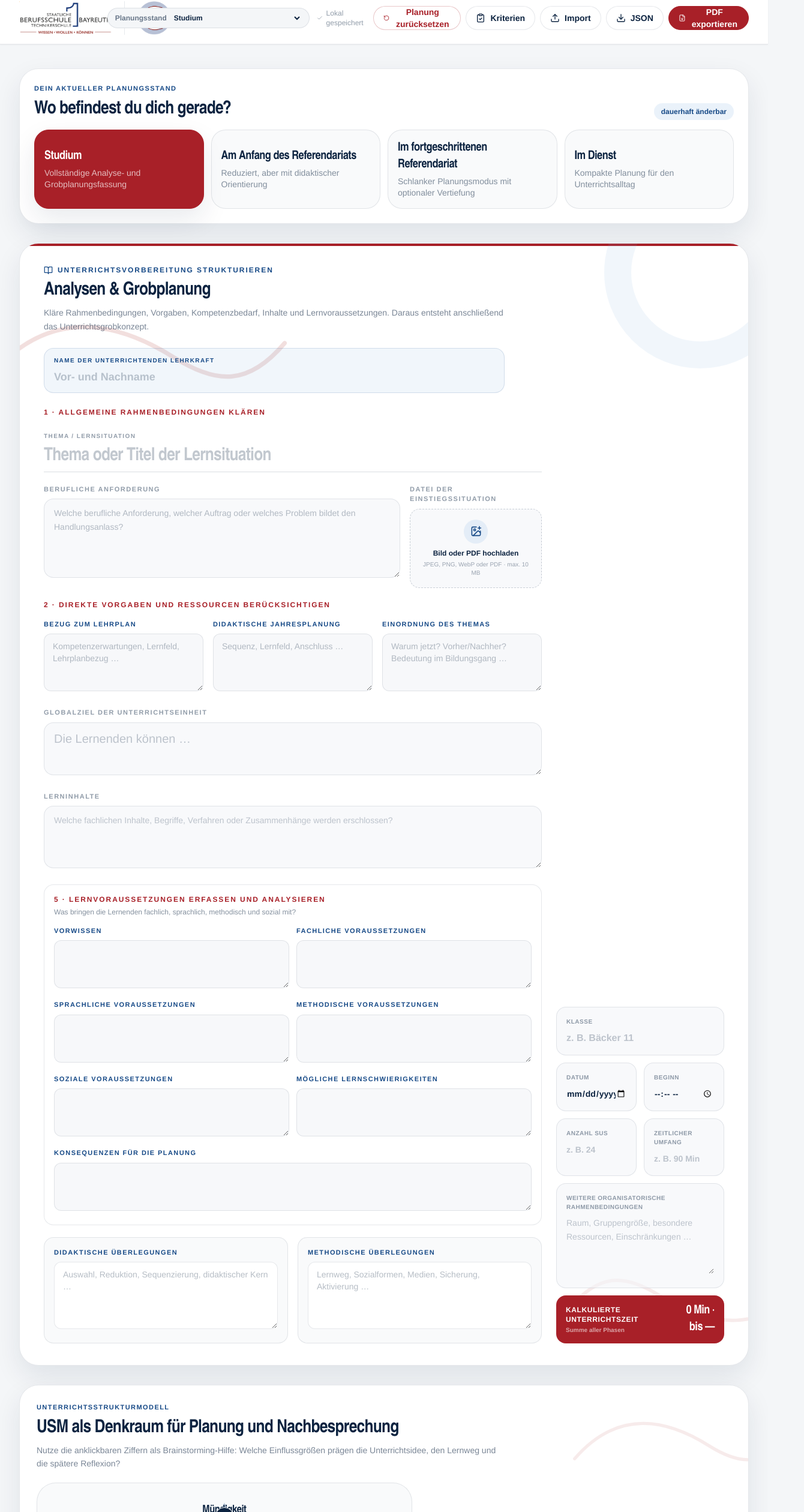
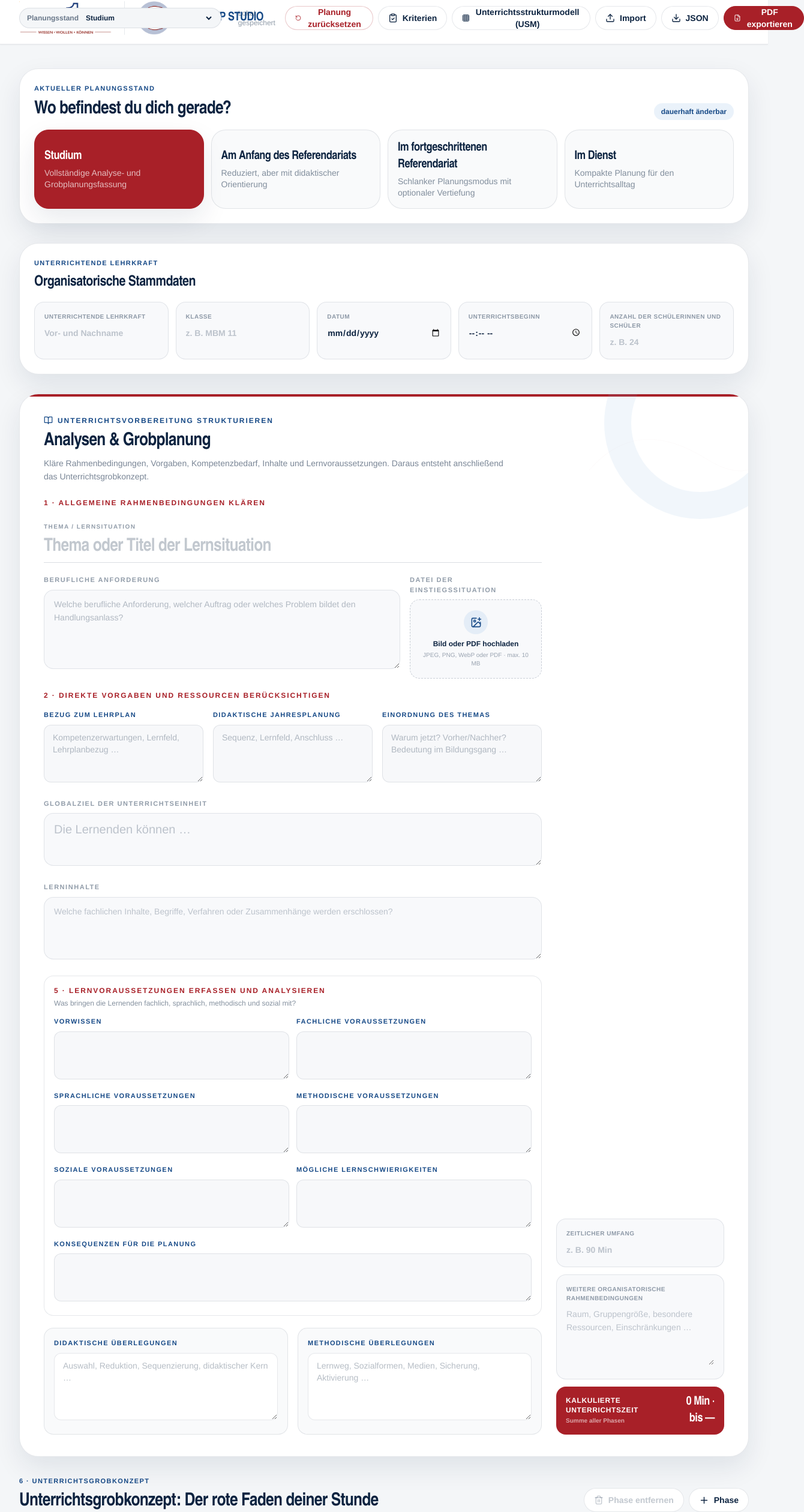
Before and after one commit to hackij/UVP-Planungstool, a React (Vite) app: page / in a window 1280 px wide. Shown: the part 13-2533 px from the top of the page at 60% size, 1340 px wide, since content can reach past the window. Built offline with nearby package versions, Linux system fonts and the light colour scheme.

Commit message:
Polish UVP layout and USM modal

```diff
--- a/src/App.tsx
+++ b/src/App.tsx
@@ -187,6 +187,7 @@ export default function App() {
   const [draggedId, setDraggedId] = useState<string | null>(null);
   const [compactDetailsOpen, setCompactDetailsOpen] = useState(false);
   const [mindmapDraft, setMindmapDraft] = useState("");
+  const [usmOpen, setUsmOpen] = useState(false);
   const [activeUsmItem, setActiveUsmItem] = useState<number | null>(null);
   const importRef = useRef<HTMLInputElement>(null);
   const situationImageRef = useRef<HTMLInputElement>(null);
@@ -201,7 +202,6 @@ export default function App() {
   const showExtendedBlocks = !isInServiceMode && (isStudentMode || compactDetailsOpen);
   const showMindmap = !isInServiceMode && (isStudentMode || (plan.targetAudience === "ref-beginning" && compactDetailsOpen));
   const showCoreAnalyses = !isInServiceMode;
-  const showUsmModel = !isInServiceMode;
   const showCompactOptionalBlocks = !isInServiceMode && (isAdvancedRefMode || compactDetailsOpen);
 
   useEffect(() => {
@@ -214,11 +214,12 @@ export default function App() {
   }, [plan]);
 
   useEffect(() => {
-    if (!criteriaOpen && !verbCatalogOpen && activeUsmItem == null) return;
+    if (!criteriaOpen && !verbCatalogOpen && !usmOpen && activeUsmItem == null) return;
     const handleKey = (event: KeyboardEvent) => {
       if (event.key !== "Escape") return;
       setCriteriaOpen(false);
       setVerbCatalogOpen(null);
+      setUsmOpen(false);
       setActiveUsmItem(null);
     };
     const previousOverflow = document.body.style.overflow;
@@ -228,7 +229,7 @@ export default function App() {
       document.body.style.overflow = previousOverflow;
       window.removeEventListener("keydown", handleKey);
     };
-  }, [criteriaOpen, verbCatalogOpen, activeUsmItem]);
+  }, [criteriaOpen, verbCatalogOpen, usmOpen, activeUsmItem]);
 
   const updatePlan = <K extends keyof Plan>(key: K, value: Plan[K]) => setPlan((old) => ({ ...old, [key]: value }));
   const updatePhase = (id: string, patch: Partial<Phase>) =>
@@ -398,6 +399,10 @@ export default function App() {
                 Kriterien
                 {checkedCriteria > 0 && <span className="rounded-full bg-lime px-2 py-0.5 text-[10px] text-ink">{checkedCriteria}/{EXAM_CRITERIA_COUNT}</span>}
               </button>
+              <button className="icon-btn" onClick={() => { setUsmOpen(true); setActiveUsmItem(null); }}>
+                <Grid3X3 size={16} />
+                Unterrichtsstrukturmodell (USM)
+              </button>
               <button className="icon-btn" onClick={() => importRef.current?.click()}><Upload size={16} />Import</button>
               <button className="icon-btn" onClick={exportJson}><Download size={16} />JSON</button>
               <button className="icon-btn border-clay bg-clay text-white hover:border-clay hover:bg-[#8d1920]" onClick={() => window.print()}><FileDown size={16} />PDF exportieren</button>
@@ -420,6 +425,7 @@ export default function App() {
               </label>
               <button className="icon-btn border-clay/25 text-clay" onClick={resetPlan}><RotateCcw size={16} />Planung zurücksetzen</button>
               <button className="icon-btn" onClick={() => { setCriteriaOpen(true); setMobileNav(false); }}><ClipboardCheck size={16} />Prüfungskriterien</button>
+              <button className="icon-btn" onClick={() => { setUsmOpen(true); setActiveUsmItem(null); setMobileNav(false); }}><Grid3X3 size={16} />Unterrichtsstrukturmodell (USM)</button>
               <button className="icon-btn" onClick={() => importRef.current?.click()}><Upload size={16} />Plan importieren</button>
               <button className="icon-btn" onClick={exportJson}><Download size={16} />JSON exportieren</button>
               <button className="icon-btn bg-clay text-white" onClick={() => window.print()}><Printer size={16} />Als PDF drucken</button>
@@ -432,7 +438,7 @@ export default function App() {
           <section className="mb-8 rounded-[2rem] border border-ink/10 bg-white p-5 shadow-soft sm:p-6">
             <div className="mb-4 flex flex-wrap items-end justify-between gap-3">
               <div>
-                <div className="label">Dein aktueller Planungsstand</div>
+                <div className="label">Aktueller Planungsstand</div>
                 <h1 className="font-display text-2xl font-bold sm:text-3xl">Wo befindest du dich gerade?</h1>
               </div>
               <span className="rounded-full bg-sky/15 px-3 py-1.5 text-xs font-bold text-moss">dauerhaft änderbar</span>
@@ -453,27 +459,57 @@ export default function App() {
             </div>
           </section>
 
-          <section className="relative overflow-hidden rounded-[2rem] border border-ink/10 bg-white px-5 py-7 text-ink shadow-soft sm:px-8 lg:px-10 lg:py-9">
-            <div className="absolute inset-x-0 top-0 h-1 bg-clay" />
-            <div className="absolute -right-20 -top-28 h-80 w-80 rounded-full border-[45px] border-sky/10" />
-            <RedAccentCurve className="absolute -left-16 top-24 w-[520px] opacity-[.13]" />
-            <RedAccentCurve className="absolute -right-28 bottom-10 w-[420px] rotate-180 opacity-[.08]" />
-            <div className="relative">
-              <div className="mb-2 flex items-center gap-2 text-xs font-bold uppercase tracking-[.16em] text-moss"><BookOpen size={15} />Unterrichtsvorbereitung strukturieren</div>
-              <h2 className="font-display text-3xl font-bold">Analysen & Grobplanung</h2>
-              <p className="mt-2 max-w-3xl text-sm leading-relaxed text-ink/55">{isInServiceMode ? "Kompakte Planung für den Unterrichtsalltag: Ziel klären, Verlauf strukturieren, Zeit im Blick behalten." : "Kläre Rahmenbedingungen, Vorgaben, Kompetenzbedarf, Inhalte und Lernvoraussetzungen. Daraus entsteht anschließend das Unterrichtsgrobkonzept."}</p>
-              {!isInServiceMode && (
-              <label className="mt-6 block max-w-3xl rounded-2xl border border-moss/15 bg-sky/10 px-4 py-3">
-                <span className="mb-1.5 block text-[10px] font-bold uppercase tracking-[.14em] text-moss">Name der unterrichtenden Lehrkraft</span>
+          <section className="mb-8 rounded-[2rem] border border-ink/10 bg-white p-5 shadow-soft sm:p-6">
+            <div className="mb-4 flex flex-wrap items-end justify-between gap-3">
+              <div>
+                <div className="label">Unterrichtende Lehrkraft</div>
+                <h2 className="font-display text-2xl font-bold">Organisatorische Stammdaten</h2>
+              </div>
+            </div>
+            <div className="grid gap-3 sm:grid-cols-2 lg:grid-cols-5">
+              <label className="rounded-2xl border border-ink/10 bg-paper/60 p-4">
+                <span className="mb-2 block text-[10px] font-bold uppercase tracking-wider text-ink/45">Unterrichtende Lehrkraft</span>
                 <input
-                  aria-label="Name der unterrichtenden Lehrkraft"
-                  className="w-full bg-transparent text-lg font-bold text-ink outline-none placeholder:text-ink/25"
+                  aria-label="Unterrichtende Lehrkraft"
+                  className="w-full bg-transparent text-sm font-semibold outline-none placeholder:text-ink/25"
                   placeholder="Vor- und Nachname"
                   value={plan.teacherName}
                   onChange={(event) => updatePlan("teacherName", event.target.value)}
                 />
               </label>
-              )}
+              <label className="rounded-2xl border border-ink/10 bg-paper/60 p-4">
+                <span className="mb-2 block text-[10px] font-bold uppercase tracking-wider text-ink/45">Klasse</span>
+                <input
+                  aria-label="Klasse"
+                  className="w-full bg-transparent text-sm font-semibold outline-none placeholder:text-ink/25"
+                  placeholder="z. B. MBM 11"
+                  value={plan.className}
+                  onChange={(event) => updatePlan("className", event.target.value)}
+                />
+              </label>
+              <label className="rounded-2xl border border-ink/10 bg-paper/60 p-4">
+                <span className="mb-2 block text-[10px] font-bold uppercase tracking-wider text-ink/45">Datum</span>
+                <input type="date" className="w-full bg-transparent text-sm font-semibold outline-none" value={plan.date} onChange={(event) => updatePlan("date", event.target.value)} />
+              </label>
+              <label className="rounded-2xl border border-ink/10 bg-paper/60 p-4">
+                <span className="mb-2 block text-[10px] font-bold uppercase tracking-wider text-ink/45">Unterrichtsbeginn</span>
+                <input type="time" className="w-full bg-transparent text-sm font-semibold outline-none" value={plan.startTime} onChange={(event) => updatePlan("startTime", event.target.value)} />
+              </label>
+              <label className="rounded-2xl border border-ink/10 bg-paper/60 p-4">
+                <span className="mb-2 block text-[10px] font-bold uppercase tracking-wider text-ink/45">Anzahl der Schülerinnen und Schüler</span>
+                <input className="w-full bg-transparent text-sm font-semibold outline-none placeholder:text-ink/25" placeholder="z. B. 24" value={plan.studentCount} onChange={(event) => updatePlan("studentCount", event.target.value)} />
+              </label>
+            </div>
+          </section>
+
+          <section className="relative overflow-hidden rounded-[2rem] border border-ink/10 bg-white px-5 py-7 text-ink shadow-soft sm:px-8 lg:px-10 lg:py-9">
+            <div className="absolute inset-x-0 top-0 h-1 bg-clay" />
+            <div className="absolute -right-20 -top-28 h-80 w-80 rounded-full border-[45px] border-sky/10" />
+            <RedAccentCurve className="absolute -right-14 top-12 w-[330px] opacity-[.045]" />
+            <div className="relative">
+              <div className="mb-2 flex items-center gap-2 text-xs font-bold uppercase tracking-[.16em] text-moss"><BookOpen size={15} />Unterrichtsvorbereitung strukturieren</div>
+              <h2 className="font-display text-3xl font-bold">Analysen & Grobplanung</h2>
+              <p className="mt-2 max-w-3xl text-sm leading-relaxed text-ink/55">{isInServiceMode ? "Kompakte Planung für den Unterrichtsalltag: Ziel klären, Verlauf strukturieren, Zeit im Blick behalten." : "Kläre Rahmenbedingungen, Vorgaben, Kompetenzbedarf, Inhalte und Lernvoraussetzungen. Daraus entsteht anschließend das Unterrichtsgrobkonzept."}</p>
               <div className="mt-6 mb-4 flex items-center gap-2 text-xs font-bold uppercase tracking-[.16em] text-clay">1 · Allgemeine Rahmenbedingungen klären</div>
               <div className="mt-6 grid gap-6 lg:grid-cols-[1fr_280px] lg:items-end">
                 <div>
@@ -688,28 +724,6 @@ export default function App() {
               {showCoreAnalyses && (
               <div className="grid grid-cols-2 gap-3">
                 <label className="col-span-2 rounded-2xl border border-ink/10 bg-paper/60 p-4">
-                  <span className="mb-2 block text-[10px] font-bold uppercase tracking-wider text-ink/45">Klasse</span>
-                  <input
-                    aria-label="Klasse"
-                    className="w-full bg-transparent text-base font-bold outline-none placeholder:text-ink/25"
-                    placeholder="z. B. Bäcker 11"
-                    value={plan.className}
-                    onChange={(event) => updatePlan("className", event.target.value)}
-                  />
-                </label>
-                <label className="rounded-2xl border border-ink/10 bg-paper/60 p-4">
-                  <span className="mb-2 block text-[10px] font-bold uppercase tracking-wider text-ink/45">Datum</span>
-                  <input type="date" className="w-full bg-transparent text-sm font-semibold outline-none" value={plan.date} onChange={(e) => updatePlan("date", e.target.value)} />
-                </label>
-                <label className="rounded-2xl border border-ink/10 bg-paper/60 p-4">
-                  <span className="mb-2 block text-[10px] font-bold uppercase tracking-wider text-ink/45">Beginn</span>
-                  <input type="time" className="w-full bg-transparent text-sm font-semibold outline-none" value={plan.startTime} onChange={(e) => updatePlan("startTime", e.target.value)} />
-                </label>
-                <label className="rounded-2xl border border-ink/10 bg-paper/60 p-4">
-                  <span className="mb-2 block text-[10px] font-bold uppercase tracking-wider text-ink/45">Anzahl SuS</span>
-                  <input className="w-full bg-transparent text-sm font-semibold outline-none placeholder:text-ink/25" placeholder="z. B. 24" value={plan.studentCount} onChange={(e) => updatePlan("studentCount", e.target.value)} />
-                </label>
-                <label className="rounded-2xl border border-ink/10 bg-paper/60 p-4">
                   <span className="mb-2 block text-[10px] font-bold uppercase tracking-wider text-ink/45">Zeitlicher Umfang</span>
                   <input className="w-full bg-transparent text-sm font-semibold outline-none placeholder:text-ink/25" placeholder="z. B. 90 Min" value={plan.lessonDuration} onChange={(e) => updatePlan("lessonDuration", e.target.value)} />
                 </label>
@@ -729,20 +743,6 @@ export default function App() {
             </div>
             </div>
           </section>
-
-          {showUsmModel && (
-            <section className="relative mt-8 overflow-hidden rounded-[2rem] border border-ink/10 bg-white p-5 shadow-soft sm:p-7">
-              <RedAccentCurve className="absolute -right-20 top-8 w-[380px] opacity-[.08]" />
-              <div className="relative mb-5 flex flex-wrap items-end justify-between gap-3">
-                <div>
-                  <div className="label">Unterrichtsstrukturmodell</div>
-                  <h2 className="font-display text-2xl font-bold sm:text-3xl">USM als Denkraum für Planung und Nachbesprechung</h2>
-                  <p className="mt-2 max-w-3xl text-sm leading-relaxed text-ink/55">Nutze die anklickbaren Ziffern als Brainstorming-Hilfe: Welche Einflussgrößen prägen die Unterrichtsidee, den Lernweg und die spätere Reflexion?</p>
-                </div>
-              </div>
-              <TeachingStructureModel activeId={activeUsmItem} onSelect={setActiveUsmItem} />
-            </section>
-          )}
 
           <section className="mt-8">
             <div className="mb-4 flex items-end justify-between">
@@ -865,9 +865,9 @@ export default function App() {
                   <label className="sm:col-span-2"><span className="label">Kurzbeschreibung der Phase</span><textarea className="field min-h-16" placeholder="Welche Funktion hat diese Phase im Unterrichtsverlauf?" value={selected.shortDescription} onChange={(e) => updatePhase(selected.id, { shortDescription: e.target.value })} /></label>
                   <label className="sm:col-span-2"><span className="label">Kompetenzorientierte Zielformulierung</span><textarea className="field min-h-20" placeholder="Die Lernenden können …" value={selected.goal} onChange={(e) => updatePhase(selected.id, { goal: e.target.value })} /></label>
                   <label className="sm:col-span-2"><span className="label">Unterrichtsinhalt</span><textarea className="field min-h-24" placeholder="Was wird in dieser Phase fachlich thematisiert?" value={selected.content} onChange={(e) => updatePhase(selected.id, { content: e.target.value })} /></label>
-                  <label><span className="label">Methoden & Material</span><textarea className="field min-h-28" placeholder="z. B. Think–Pair–Share, Impulskarte …" value={selected.methods} onChange={(e) => updatePhase(selected.id, { methods: e.target.value })} /></label>
                   <label><span className="label">Lehrhandlung</span><textarea className="field min-h-28" placeholder="Was tut die Lehrkraft? Impulse, Strukturierung, Begleitung …" value={selected.teacherAction} onChange={(e) => updatePhase(selected.id, { teacherAction: e.target.value, moderation: e.target.value })} /></label>
                   <label><span className="label">Lernhandlung</span><textarea className="field min-h-28" placeholder="Was tun die Schülerinnen und Schüler? Denken, handeln, kooperieren …" value={selected.studentAction} onChange={(e) => updatePhase(selected.id, { studentAction: e.target.value })} /></label>
+                  <label className="sm:col-span-2"><span className="label">Methoden & Material</span><textarea className="field min-h-28" placeholder="z. B. Think–Pair–Share, Impulskarte …" value={selected.methods} onChange={(e) => updatePhase(selected.id, { methods: e.target.value })} /></label>
                   <div className="sm:col-span-2">
                     <span className="label">Differenzierung</span>
                     <div className="flex flex-wrap gap-2">
@@ -1024,10 +1024,14 @@ export default function App() {
           onClose={() => setVerbCatalogOpen(null)}
         />
       )}
-      {activeUsmItem != null && (
-        <UsmInfoModal
-          item={USM_ITEMS.find((item) => item.id === activeUsmItem) ?? USM_ITEMS[0]}
-          onClose={() => setActiveUsmItem(null)}
+      {usmOpen && (
+        <UsmModal
+          activeId={activeUsmItem}
+          onSelect={setActiveUsmItem}
+          onClose={() => {
+            setUsmOpen(false);
+            setActiveUsmItem(null);
+          }}
         />
       )}
       <PrintDocument plan={plan} totalMinutes={totalMinutes} />
@@ -1042,8 +1046,9 @@ function RedAccentCurve({ className = "" }: { className?: string }) {
         d="M18 152C134 18 266 34 396 116C482 170 548 174 622 86"
         fill="none"
         stroke="#9f140c"
+        strokeOpacity=".35"
         strokeLinecap="round"
-        strokeWidth="9"
+        strokeWidth="2.5"
       />
     </svg>
   );
@@ -1103,13 +1108,14 @@ function ObservationTaskPanel({
   );
 }
 
-function TeachingStructureModel({ activeId, onSelect }: { activeId: number | null; onSelect: (id: number) => void }) {
+function TeachingStructureModel({ activeId, onSelect }: { activeId: number | null; onSelect: (id: number | null) => void }) {
   const points = [
     { id: 1, x: 50, y: 8 }, { id: 2, x: 50, y: 23 }, { id: 3, x: 50, y: 39 }, { id: 4, x: 50, y: 55 },
     { id: 5, x: 50, y: 72 }, { id: 6, x: 23, y: 79 }, { id: 7, x: 77, y: 79 }, { id: 8, x: 34, y: 90 },
     { id: 9, x: 66, y: 90 }, { id: 10, x: 13, y: 94 }, { id: 11, x: 87, y: 94 },
   ];
   const itemById = new Map(USM_ITEMS.map((item) => [item.id, item]));
+  const activeItem = activeId ? itemById.get(activeId) : null;
 
   return (
     <div className="grid gap-5 lg:grid-cols-[minmax(0,1.1fr)_minmax(280px,.9fr)] lg:items-center">
@@ -1159,30 +1165,73 @@ function TeachingStructureModel({ activeId, onSelect }: { activeId: number | nul
         <p className="mt-2 text-sm leading-relaxed text-ink/60">Die Ziffern helfen, Unterrichtsideen systematisch zu prüfen: vom Bildungsanspruch über Ziele und Inhalte bis zu Bedingungen wie Raum, Zeit, Medien und Methoden.</p>
         <div className="mt-4 flex flex-wrap gap-2">
           {USM_ITEMS.map((item) => (
-            <button key={item.id} type="button" className="rounded-full border border-ink/10 bg-white px-3 py-1.5 text-xs font-bold text-ink/60 transition hover:border-clay hover:text-clay" onClick={() => onSelect(item.id)}>
+            <button
+              key={item.id}
+              type="button"
+              className={`rounded-full border px-3 py-1.5 text-xs font-bold transition ${activeId === item.id ? "border-clay bg-clay text-white" : "border-ink/10 bg-white text-ink/60 hover:border-clay hover:text-clay"}`}
+              onClick={() => onSelect(item.id)}
+            >
               {item.id}. {item.title}
             </button>
           ))}
         </div>
+        {activeItem && (
+          <div className="mt-5 rounded-2xl border border-clay/15 bg-white p-4 shadow-sm">
+            <div className="flex items-start justify-between gap-3">
+              <div>
+                <div className="text-[10px] font-bold uppercase tracking-[.14em] text-clay">Punkt {activeItem.id}</div>
+                <h4 className="mt-1 font-display text-xl font-bold">{activeItem.title}</h4>
+              </div>
+              <button
+                type="button"
+                aria-label="USM-Erläuterung schließen"
+                className="grid h-8 w-8 shrink-0 place-items-center rounded-full bg-paper text-ink/45 transition hover:bg-clay/10 hover:text-clay"
+                onClick={() => onSelect(null)}
+              >
+                <X size={15} />
+              </button>
+            </div>
+            <p className="mt-3 text-sm leading-relaxed text-ink/65">{activeItem.description}</p>
+          </div>
+        )}
       </div>
     </div>
   );
 }
 
-function UsmInfoModal({ item, onClose }: { item: typeof USM_ITEMS[number]; onClose: () => void }) {
+function UsmModal({
+  activeId,
+  onSelect,
+  onClose,
+}: {
+  activeId: number | null;
+  onSelect: (id: number | null) => void;
+  onClose: () => void;
+}) {
   return (
-    <div className="fixed inset-0 z-50 grid place-items-center bg-ink/35 px-4 py-6 backdrop-blur-sm" role="dialog" aria-modal="true" aria-labelledby="usm-title">
-      <div className="w-full max-w-lg rounded-[2rem] bg-white p-6 shadow-soft">
-        <div className="flex items-start justify-between gap-4">
+    <div
+      className="fixed inset-0 z-50 flex items-center justify-center bg-ink/45 px-4 py-6 backdrop-blur-sm"
+      role="dialog"
+      aria-modal="true"
+      aria-labelledby="usm-title"
+      onMouseDown={(event) => {
+        if (event.target === event.currentTarget) onClose();
+      }}
+    >
+      <div className="flex max-h-[92vh] w-full max-w-6xl flex-col overflow-hidden rounded-[2rem] bg-white shadow-soft">
+        <div className="flex items-start justify-between gap-4 border-b border-ink/10 px-5 py-4 sm:px-7">
           <div>
-            <div className="label">Unterrichtsstrukturmodell · Punkt {item.id}</div>
-            <h2 id="usm-title" className="font-display text-3xl font-bold">{item.title}</h2>
-          </div>
-          <button type="button" className="grid h-10 w-10 shrink-0 place-items-center rounded-full bg-paper text-ink/60 transition hover:bg-clay/10 hover:text-clay" onClick={onClose} aria-label="USM-Erläuterung schließen">
+            <div className="label">Brainstorming & Nachbesprechung</div>
+            <h2 id="usm-title" className="font-display text-2xl font-bold sm:text-3xl">Unterrichtsstrukturmodell (USM)</h2>
+            <p className="mt-1 max-w-3xl text-sm leading-relaxed text-ink/55">Nutze die anklickbaren Ziffern als Denkanker, ohne den eigentlichen Unterrichtsverlauf zu verlassen.</p>
+          </div>
+          <button type="button" className="grid h-10 w-10 shrink-0 place-items-center rounded-full bg-paper text-ink/60 transition hover:bg-clay/10 hover:text-clay" onClick={onClose} aria-label="Unterrichtsstrukturmodell schließen">
             <X size={18} />
           </button>
         </div>
-        <p className="mt-4 text-sm leading-relaxed text-ink/65">{item.description}</p>
+        <div className="overflow-y-auto p-5 sm:p-7">
+          <TeachingStructureModel activeId={activeId} onSelect={onSelect} />
+        </div>
       </div>
     </div>
   );
@@ -1742,17 +1791,17 @@ function PrintDocument({ plan, totalMinutes }: { plan: Plan; totalMinutes: numbe
                     <div className="text-[7pt] font-bold uppercase tracking-[.13em] text-moss">Unterrichtsinhalt</div>
                     <p className="mt-1 whitespace-pre-wrap">{phase.content || "—"}</p>
                   </div>
+                  <div>
+                    <div className="text-[7pt] font-bold uppercase tracking-[.13em] text-moss">Lehrhandlung</div>
+                    <p className="mt-1 whitespace-pre-wrap">{phase.teacherAction || phase.moderation || "—"}</p>
+                  </div>
+                  <div>
+                    <div className="text-[7pt] font-bold uppercase tracking-[.13em] text-moss">Lernhandlung</div>
+                    <p className="mt-1 whitespace-pre-wrap">{phase.studentAction || "—"}</p>
+                  </div>
                   <div className="col-span-2">
                     <div className="text-[7pt] font-bold uppercase tracking-[.13em] text-moss">Methoden & Material</div>
                     <p className="mt-1 whitespace-pre-wrap">{phase.methods || "—"}</p>
-                  </div>
-                  <div>
-                    <div className="text-[7pt] font-bold uppercase tracking-[.13em] text-moss">Lehrhandlung</div>
-                    <p className="mt-1 whitespace-pre-wrap">{phase.teacherAction || phase.moderation || "—"}</p>
-                  </div>
-                  <div>
-                    <div className="text-[7pt] font-bold uppercase tracking-[.13em] text-moss">Lernhandlung</div>
-                    <p className="mt-1 whitespace-pre-wrap">{phase.studentAction || "—"}</p>
                   </div>
                   {phase.differentiation === "Ja" && (
                     <div className="col-span-2 rounded-[3mm] bg-paper px-[4mm] py-[3mm]">
```
